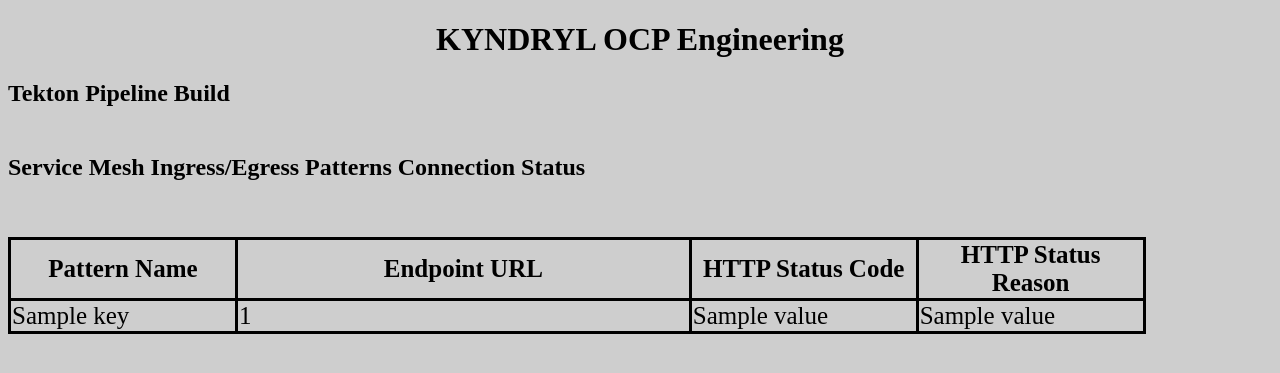
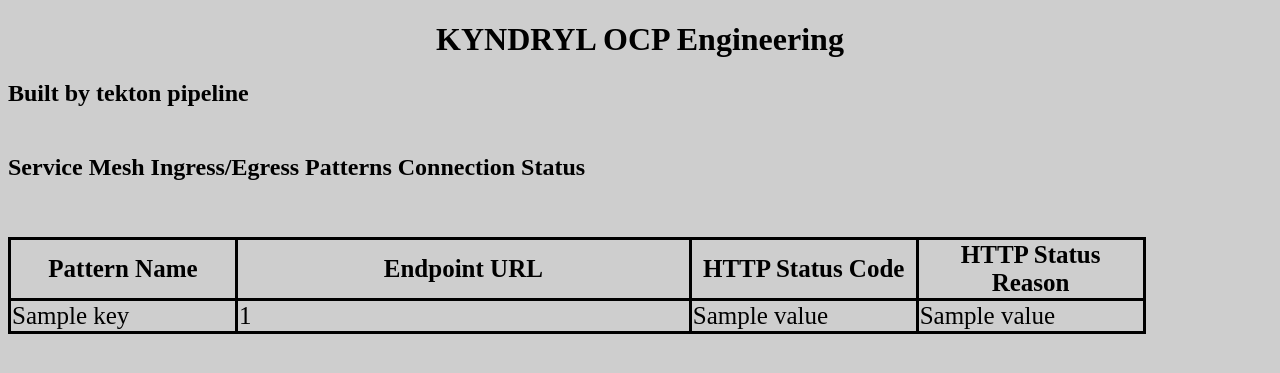
Before and after one commit to glaceroy/smesh_pattern_status, a Flask app: template templates/index.html in a window 1280 px wide. Shown: the top 373 px of the page. Run offline with Flask 3, Linux system fonts and the light colour scheme; the template is opened without the code that fills it: most values are stand-ins (such as "Sample title", 1, 10 or a date in 2020).

Commit message:
pipeline commit

```diff
--- a/templates/index.html
+++ b/templates/index.html
@@ -27,7 +27,7 @@
 </head>
 <body>
     <h1>KYNDRYL OCP Engineering</h1>
-    <h2>Tekton Pipeline Build</h2>
+    <h2>Built by tekton pipeline</h2>
     <h2><br>Service Mesh Ingress/Egress Patterns Connection Status</br></h2>
     <br><table  style="width: 90%;">
         <tr>
```
